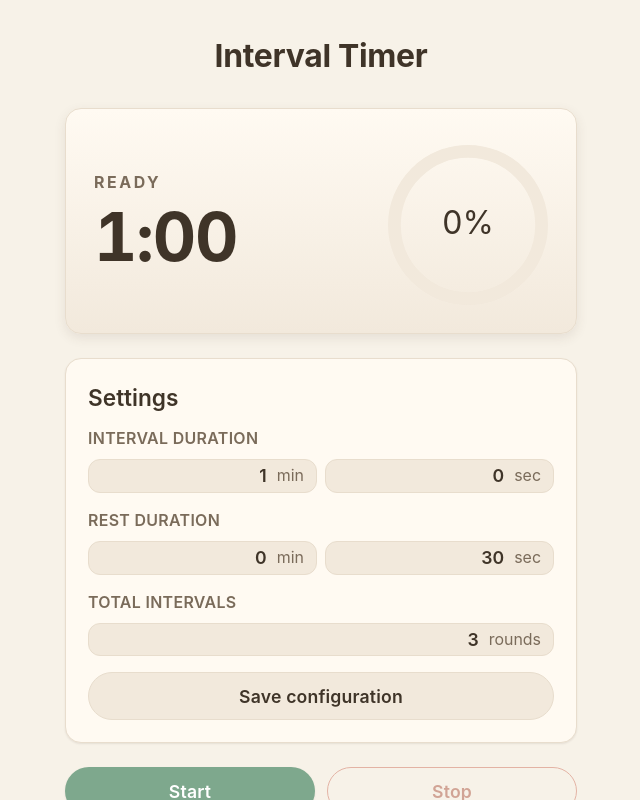
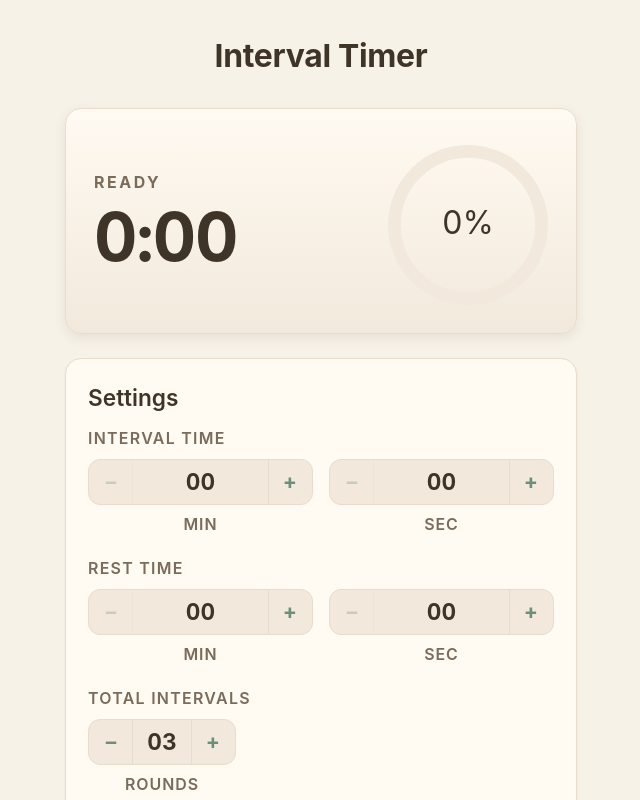
Before and after one commit to smatayev/interval_workout_timer_app, a React (Create React App) app: page / in a window 1280 px wide. Shown: the top 800 px of the page, without its empty margins (319-959 px from the left). Built offline with nearby package versions, Linux system fonts and the light colour scheme.

Commit message:
Add spinner-based time configuration controls

```diff
--- a/src/App.css
+++ b/src/App.css
@@ -106,21 +106,22 @@
   display: flex;
   flex-direction: column;
   gap: var(--space-2);
-  margin-bottom: var(--space-4);
+  margin-bottom: var(--space-5);
 }
 
 .settings-group:last-of-type {
   margin-bottom: var(--space-2);
 }
 
-.settings-group label {
+.settings-group-label {
   font-size: var(--font-size-sm);
   font-weight: 600;
   color: var(--color-muted);
-  letter-spacing: 0.02em;
+  letter-spacing: 0.08em;
   text-transform: uppercase;
 }
 
+/* Keep old rules — still used by saved-configs area */
 .settings-fields {
   display: grid;
   grid-template-columns: 1fr;
@@ -173,6 +174,146 @@
   font-size: var(--font-size-sm);
   color: var(--color-muted);
 }
+
+/* ---------- Spinner controls ---------- */
+.spinner-row {
+  display: flex;
+  flex-direction: row;
+  gap: var(--space-4);
+  align-items: flex-end;
+}
+
+.spinner-row--single {
+  /* left-aligned single item */
+  justify-content: flex-start;
+}
+
+.spinner-item {
+  display: flex;
+  flex-direction: column;
+  align-items: center;
+  gap: var(--space-2);
+  flex: 1;
+}
+
+.spinner-row--single .spinner-item {
+  flex: 0 0 auto;
+  min-width: 148px;
+}
+
+.spinner-control {
+  display: flex;
+  flex-direction: row;
+  align-items: stretch;
+  width: 100%;
+  background-color: var(--color-surface-alt);
+  border: 1px solid var(--color-border);
+  border-radius: var(--radius-md);
+  overflow: hidden;
+  transition: border-color var(--dur-fast) var(--ease);
+}
+
+.spinner-control:focus-within {
+  border-color: var(--color-accent);
+}
+
+.spinner-btn {
+  appearance: none;
+  flex-shrink: 0;
+  min-width: 44px;
+  min-height: 44px;
+  display: flex;
+  align-items: center;
+  justify-content: center;
+  background: transparent;
+  border: none;
+  color: var(--color-accent-strong);
+  font-size: 1.25rem;
+  font-weight: 700;
+  line-height: 1;
+  cursor: pointer;
+  transition: background-color var(--dur-fast) var(--ease),
+    color var(--dur-fast) var(--ease);
+  /* subtle separator between btn and value */
+  border-inline: 1px solid transparent;
+}
+
+.spinner-btn:first-child {
+  border-right-color: var(--color-border);
+}
+
+.spinner-btn:last-child {
+  border-left-color: var(--color-border);
+}
+
+.spinner-btn:hover:not(:disabled) {
+  background-color: var(--color-accent-soft);
+  color: var(--color-accent-strong);
+}
+
+.spinner-btn:active:not(:disabled) {
+  background-color: var(--color-accent);
+  color: #fff;
+}
+
+.spinner-btn:disabled {
+  opacity: 0.3;
+  cursor: not-allowed;
+}
+
+.spinner-value {
+  flex: 1;
+  min-width: 0;
+  display: flex;
+  align-items: center;
+  justify-content: center;
+  font-size: var(--font-size-lg);
+  font-weight: 700;
+  color: var(--color-text);
+  font-variant-numeric: tabular-nums;
+  text-align: center;
+  cursor: text;
+  user-select: none;
+  padding: 0 var(--space-1);
+}
+
+.spinner-value:focus {
+  outline: none;
+}
+
+/* When the user clicks to type directly */
+.spinner-value--input {
+  border: none;
+  outline: none;
+  background: transparent;
+  width: 100%;
+  text-align: center;
+  font-size: var(--font-size-lg);
+  font-weight: 700;
+  color: var(--color-text);
+  font-variant-numeric: tabular-nums;
+  -moz-appearance: textfield;
+  appearance: textfield;
+  cursor: text;
+  /* keep the same height as the span */
+  min-height: 44px;
+}
+
+.spinner-value--input::-webkit-outer-spin-button,
+.spinner-value--input::-webkit-inner-spin-button {
+  -webkit-appearance: none;
+  margin: 0;
+}
+
+.spinner-label {
+  font-size: var(--font-size-sm);
+  font-weight: 600;
+  color: var(--color-muted);
+  letter-spacing: 0.06em;
+  text-transform: uppercase;
+}
+
+
 
 .settings-actions {
   margin-top: var(--space-4);
--- a/src/components/Settings.js
+++ b/src/components/Settings.js
@@ -1,5 +1,6 @@
 import React, { useState, useEffect } from 'react';
 import { configService } from '../services/configService';
+import SpinnerInput from './SpinnerInput';
 
 function Settings({
   intervalDuration,
@@ -26,68 +27,70 @@ function Settings({
     setTotalIntervals(config.totalIntervals);
   };
 
-  const renderDurationFields = (id, value, setter) => (
-    <div className="settings-fields">
-      <div className="settings-field">
-        <input
-          id={`${id}-min`}
-          type="number"
-          min="0"
-          value={value.minutes}
-          onChange={(e) =>
-            setter((prev) => ({ ...prev, minutes: parseInt(e.target.value, 10) || 0 }))
-          }
-          className="settings-input"
-          aria-label={`${id} minutes`}
-        />
-        <span className="settings-unit">min</span>
-      </div>
-      <div className="settings-field">
-        <input
-          id={`${id}-sec`}
-          type="number"
-          min="0"
-          value={value.seconds}
-          onChange={(e) =>
-            setter((prev) => ({ ...prev, seconds: parseInt(e.target.value, 10) || 0 }))
-          }
-          className="settings-input"
-          aria-label={`${id} seconds`}
-        />
-        <span className="settings-unit">sec</span>
-      </div>
-    </div>
-  );
-
   return (
     <section className="card">
       <h3>Settings</h3>
 
       <div className="settings-group">
-        <label htmlFor="interval-min">Interval duration</label>
-        {renderDurationFields('interval', intervalDuration, setIntervalDuration)}
+        <span className="settings-group-label">Interval Time</span>
+        <div className="spinner-row">
+          <SpinnerInput
+            id="interval-min"
+            value={intervalDuration.minutes}
+            onChange={(v) => setIntervalDuration((prev) => ({ ...prev, minutes: v }))}
+            min={0}
+            max={30}
+            step={1}
+            label="min"
+          />
+          <SpinnerInput
+            id="interval-sec"
+            value={intervalDuration.seconds}
+            onChange={(v) => setIntervalDuration((prev) => ({ ...prev, seconds: v }))}
+            min={0}
+            max={55}
+            step={5}
+            label="sec"
+          />
+        </div>
       </div>
 
       <div className="settings-group">
-        <label htmlFor="rest-min">Rest duration</label>
-        {renderDurationFields('rest', restDuration, setRestDuration)}
+        <span className="settings-group-label">Rest Time</span>
+        <div className="spinner-row">
+          <SpinnerInput
+            id="rest-min"
+            value={restDuration.minutes}
+            onChange={(v) => setRestDuration((prev) => ({ ...prev, minutes: v }))}
+            min={0}
+            max={10}
+            step={1}
+            label="min"
+          />
+          <SpinnerInput
+            id="rest-sec"
+            value={restDuration.seconds}
+            onChange={(v) => setRestDuration((prev) => ({ ...prev, seconds: v }))}
+            min={0}
+            max={55}
+            step={5}
+            label="sec"
+          />
+        </div>
       </div>
 
       <div className="settings-group">
-        <label htmlFor="total-intervals">Total intervals</label>
-        <div className="settings-fields settings-fields--single">
-          <div className="settings-field">
-            <input
-              id="total-intervals"
-              type="number"
-              min="1"
-              value={totalIntervals}
-              onChange={(e) => setTotalIntervals(parseInt(e.target.value, 10) || 0)}
-              className="settings-input"
-              aria-label="Total intervals"
-            />
-            <span className="settings-unit">rounds</span>
-          </div>
+        <span className="settings-group-label">Total Intervals</span>
+        <div className="spinner-row spinner-row--single">
+          <SpinnerInput
+            id="total-intervals"
+            value={totalIntervals}
+            onChange={(v) => setTotalIntervals(v)}
+            min={1}
+            max={10}
+            step={1}
+            label="rounds"
+          />
         </div>
       </div>
 
--- /dev/null
+++ b/src/components/SpinnerInput.js
@@ -0,0 +1,125 @@
+import React, { useState } from 'react';
+
+/**
+ * SpinnerInput — a +/– stepper control with an optional direct text entry.
+ *
+ * Props
+ *   value    {number}   controlled value
+ *   onChange {Function} called with the new clamped/snapped number
+ *   min      {number}
+ *   max      {number}
+ *   step     {number}
+ *   label    {string}   unit label shown below the control (e.g. "min", "sec")
+ *   id       {string}   base id for the inner input
+ */
+function SpinnerInput({ value, onChange, min, max, step, label, id }) {
+  const [inputValue, setInputValue] = useState('');
+  const [editing, setEditing] = useState(false);
+
+  const snapToStep = (raw) => {
+    const clamped = Math.min(max, Math.max(min, raw));
+    const snapped = Math.round(clamped / step) * step;
+    return Math.min(max, Math.max(min, snapped));
+  };
+
+  const decrement = () => {
+    const next = Math.max(min, value - step);
+    onChange(next);
+  };
+
+  const increment = () => {
+    const next = Math.min(max, value + step);
+    onChange(next);
+  };
+
+  const handleFocus = () => {
+    setEditing(true);
+    setInputValue(String(value));
+  };
+
+  const handleChange = (e) => {
+    setInputValue(e.target.value);
+  };
+
+  const handleBlur = () => {
+    setEditing(false);
+    const parsed = parseInt(inputValue, 10);
+    if (!isNaN(parsed)) {
+      onChange(snapToStep(parsed));
+    }
+    setInputValue('');
+  };
+
+  const handleKeyDown = (e) => {
+    if (e.key === 'Enter') {
+      e.target.blur();
+    }
+    if (e.key === 'Escape') {
+      setEditing(false);
+      setInputValue('');
+    }
+  };
+
+  const atMin = value <= min;
+  const atMax = value >= max;
+
+  return (
+    <div className="spinner-item">
+      <div className="spinner-control">
+        <button
+          type="button"
+          className="spinner-btn"
+          onClick={decrement}
+          disabled={atMin}
+          aria-label={`Decrease ${label}`}
+          tabIndex={0}
+        >
+          –
+        </button>
+
+        {editing ? (
+          <input
+            id={id}
+            type="number"
+            className="spinner-value spinner-value--input"
+            value={inputValue}
+            onChange={handleChange}
+            onBlur={handleBlur}
+            onKeyDown={handleKeyDown}
+            aria-label={label}
+            autoFocus
+          />
+        ) : (
+          <span
+            className="spinner-value"
+            role="spinbutton"
+            aria-valuenow={value}
+            aria-valuemin={min}
+            aria-valuemax={max}
+            aria-label={label}
+            aria-live="polite"
+            tabIndex={0}
+            onClick={handleFocus}
+            onFocus={handleFocus}
+          >
+            {String(value).padStart(2, '0')}
+          </span>
+        )}
+
+        <button
+          type="button"
+          className="spinner-btn"
+          onClick={increment}
+          disabled={atMax}
+          aria-label={`Increase ${label}`}
+          tabIndex={0}
+        >
+          +
+        </button>
+      </div>
+      <span className="spinner-label">{label}</span>
+    </div>
+  );
+}
+
+export default SpinnerInput;
--- a/src/config/defaults.js
+++ b/src/config/defaults.js
@@ -2,7 +2,7 @@ export const DEFAULTS = {
   COUNTDOWN_SECONDS: 3,
   MAX_SAVED_CONFIGS: 3,
   STORAGE_KEY: 'timerConfigs',
-  INTERVAL_DURATION: { minutes: 1, seconds: 0 },
-  REST_DURATION: { minutes: 0, seconds: 30 },
+  INTERVAL_DURATION: { minutes: 0, seconds: 0 },
+  REST_DURATION: { minutes: 0, seconds: 0 },
   TOTAL_INTERVALS: 3,
 };
```
